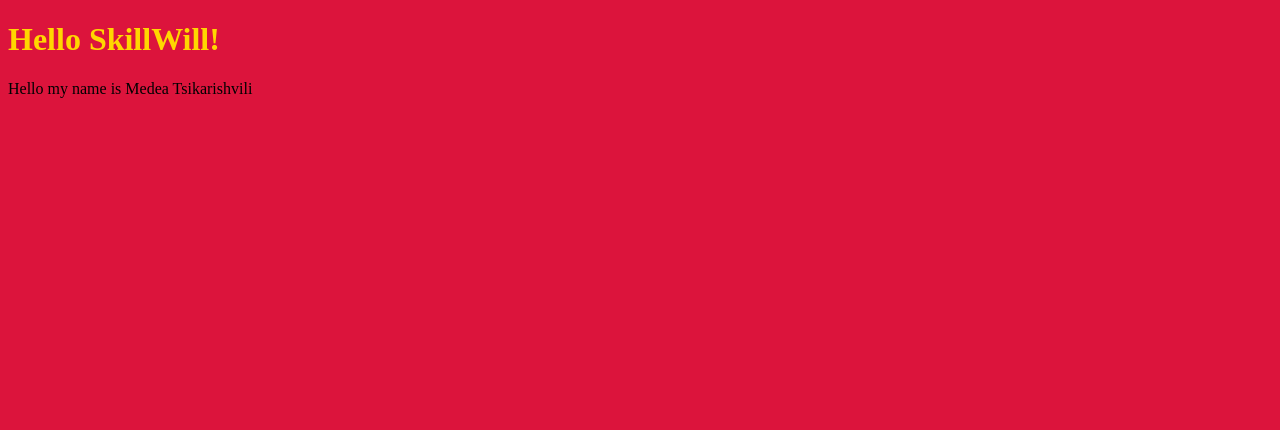
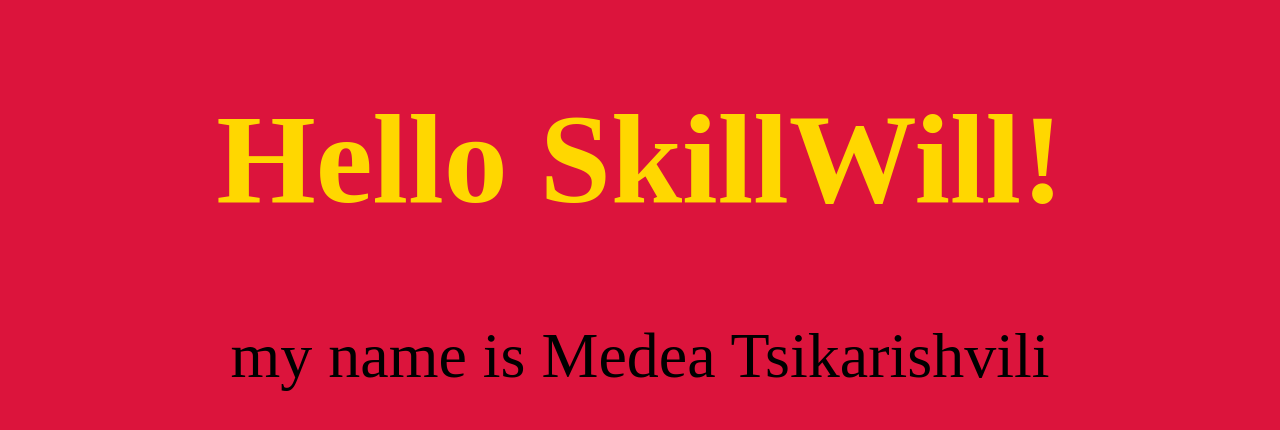
Before and after one commit to Medea-a/New-Project, a plain HTML site: page index.html in a window 1280 px wide. Drawn offline with Linux system fonts and the light colour scheme.

Commit message:
adding size

```diff
--- a/index.html
+++ b/index.html
@@ -7,7 +7,7 @@
   <link rel="stylesheet" href="style.css">
 </head>
 <body style="background-color: crimson;">
-  <h1>Hello SkillWill!</h1>
-  <p1>Hello my name is Medea Tsikarishvili</p1>
+      </body><center><h1 style="font-size:10vw"> Hello SkillWill!</h1>
+  <p1 style="font-size:5vw;">my name is Medea Tsikarishvili</p1></center>
 </body>
 </html>
```
Also changed, not shown: 123.gif (added), 8888.jpg (added), 1 other file.
